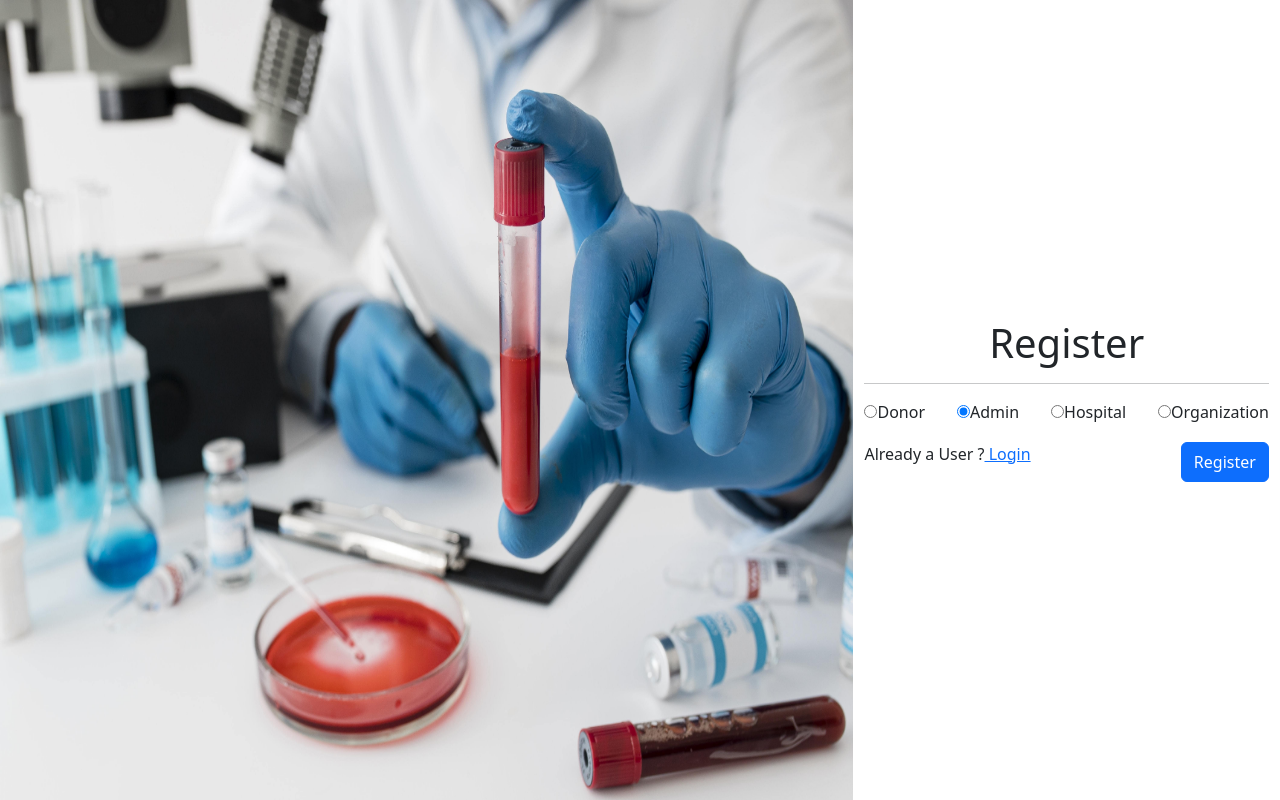
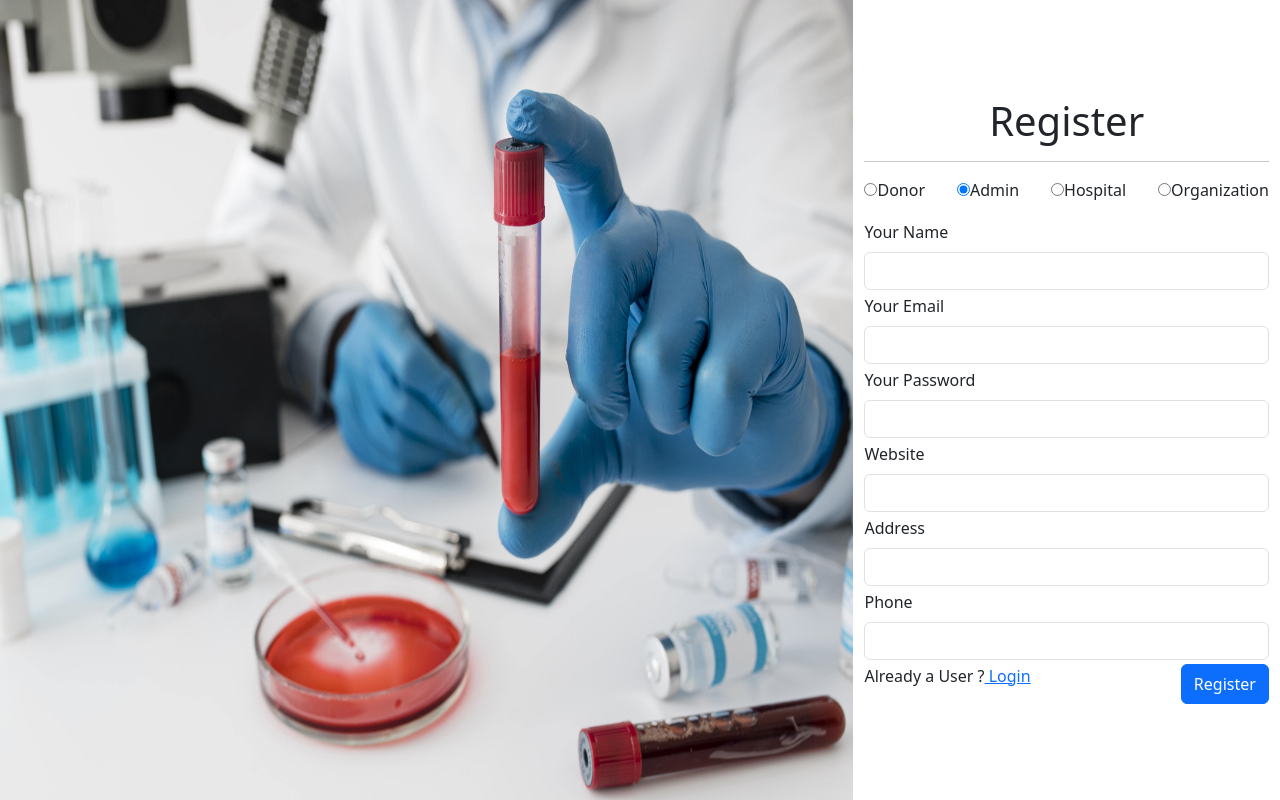
Before and after one commit to JaivinSavaliya/blood-bank-app-MERN, a React (Create React App) app in the folder client/: page /register in a window 1280 px wide. Built offline with nearby package versions, Linux system fonts and the light colour scheme.

Commit message:
minor property change

```diff
--- a/client/src/Pages/Auth/Register.js
+++ b/client/src/Pages/Auth/Register.js
@@ -1,5 +1,5 @@
-import React from 'react'
-import Form from '../../Components/shared/form/Form'
+import React from "react";
+import Form from "../../Components/shared/form/Form";
 
 const Register = () => {
   return (
@@ -9,11 +9,15 @@ const Register = () => {
           <img src="./assets/images/banner2.jpg" alt="Register Image" />
         </div>
         <div className="col-md-4 form-container">
-          <Form submitButton={"Register"} formTitle={"Register"} />
+          <Form
+            submitButton={"Register"}
+            formTitle={"Register"}
+            formType={"register"}
+          />
         </div>
       </div>
     </>
-  )
-}
+  );
+};
 
-export default Register
+export default Register;
```
